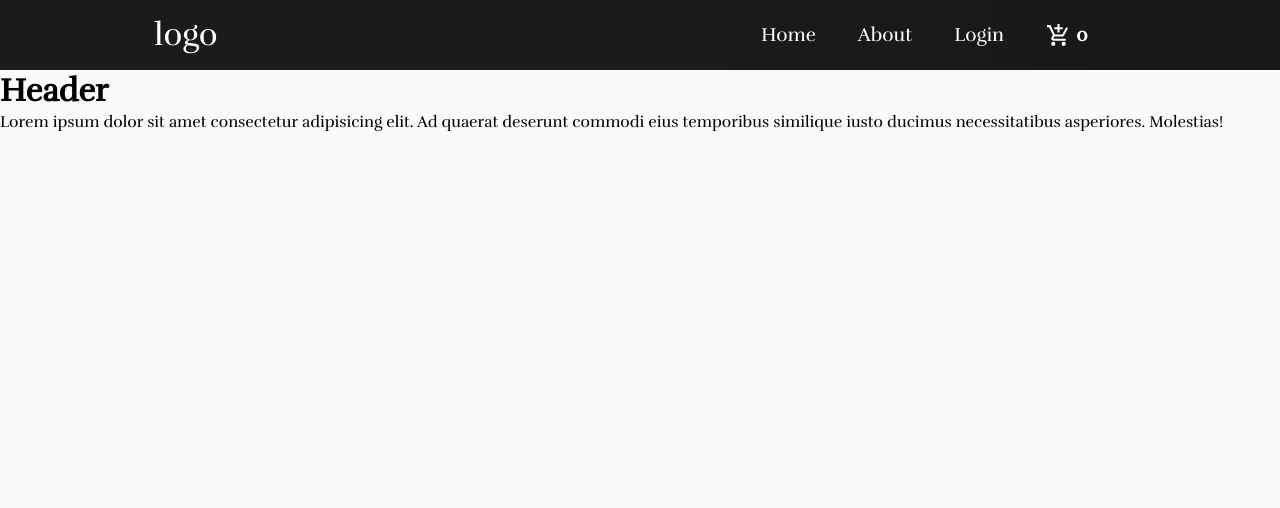
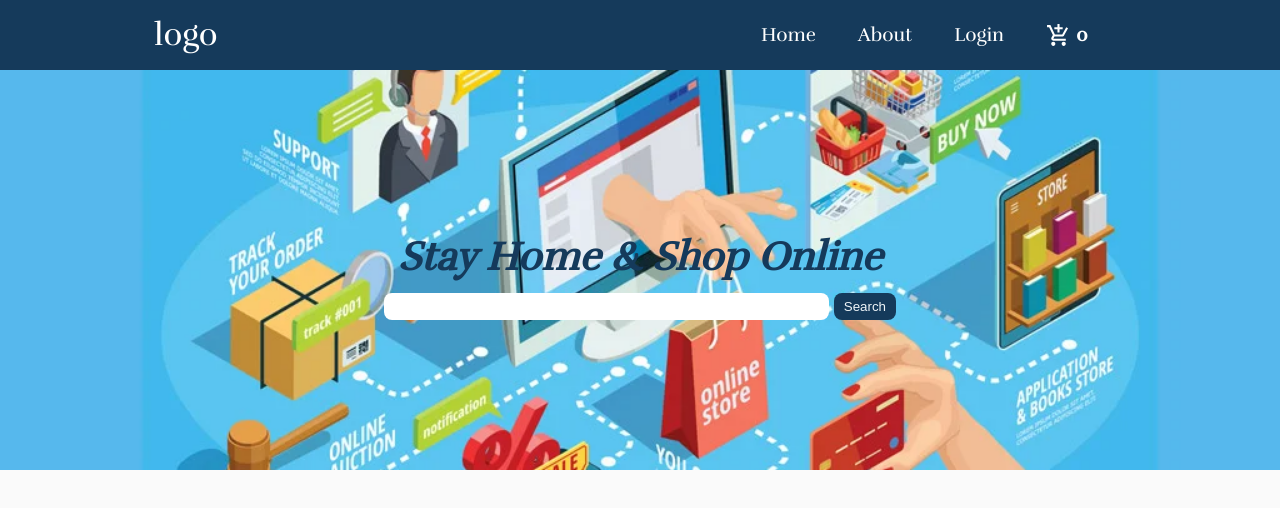
Before and after one commit to sshatil/eShopWorld, a React (Create React App) app in the folder client/: page / in a window 1280 px wide. Shown: the top 508 px of the page. Built offline with nearby package versions, Linux system fonts and the light colour scheme.

Commit message:
desing header

```diff
--- a/client/src/components/Header.jsx
+++ b/client/src/components/Header.jsx
@@ -1,12 +1,14 @@
 import React from "react";
+import "../styles/Header.scss";
 
 const Header = () => {
   return (
-    <div>
-      <h1>Header</h1>
-      Lorem ipsum dolor sit amet consectetur adipisicing elit. Ad quaerat
-      deserunt commodi eius temporibus similique iusto ducimus necessitatibus
-      asperiores. Molestias!
+    <div className="header">
+      <h1 className="header__title">Stay Home & Shop Online</h1>
+      <div className="header__input">
+        <input type="search" />
+        <button className="btn">Search</button>
+      </div>
     </div>
   );
 };
--- /dev/null
+++ b/client/src/styles/Header.scss
@@ -0,0 +1,51 @@
+.header {
+  background-image: url(../assets/online-shopping.webp);
+  background-repeat: no-repeat;
+  background-size: cover;
+  background-position: center;
+  width: 100vw;
+  height: 50vh;
+  display: flex;
+  flex-direction: column;
+  justify-content: center;
+  align-items: center;
+
+  &__title {
+    color: var(--btn-bg);
+    font-size: 40px;
+    padding: 10px;
+    font-style: italic;
+    @media (max-width: 768px) {
+      font-size: 35px;
+    }
+    @media (max-width: 500px) {
+      font-size: 20px;
+    }
+  }
+  &__input {
+    input {
+      width: 100%;
+      padding: 6px;
+      border: none;
+      outline: none;
+      border-radius: 8px;
+    }
+
+    .btn {
+      margin-left: 5px;
+      padding: 0 10px;
+      border: none;
+      border-radius: 8px;
+      color: var(--text-white);
+      background-color: var(--btn-bg);
+    }
+    width: 40vw;
+    display: flex;
+    @media (max-width: 768px) {
+      width: 50vw;
+    }
+    @media (max-width: 500px) {
+      width: 80vw;
+    }
+  }
+}
--- a/client/src/styles/Navbar.css
+++ b/client/src/styles/Navbar.css
@@ -1,5 +1,6 @@
 .navbar {
-  background: linear-gradient(90deg, rgb(28, 27, 27) 0%, rgb(26, 23, 23) 100%);
+  /* background: linear-gradient(90deg, rgb(28, 27, 27) 0%, rgb(26, 23, 23) 100%); */
+  background-color: var(--btn-bg);
   height: 70px;
   display: flex;
   justify-content: center;
@@ -150,8 +151,4 @@
     color: #1888ff;
     transition: 250ms;
   }
-
-  button {
-    display: none;
-  }
 }
--- a/client/src/styles/index.scss
+++ b/client/src/styles/index.scss
@@ -34,3 +34,6 @@ img {
   width: 100%;
   display: block;
 }
+button {
+  cursor: pointer;
+}
```
Also changed, not shown: client/src/assets/online-shopping.webp (added).
